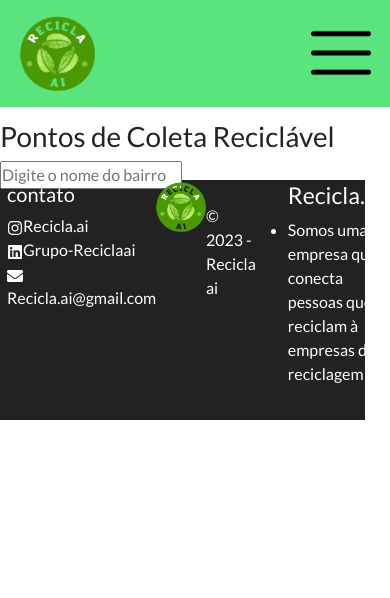
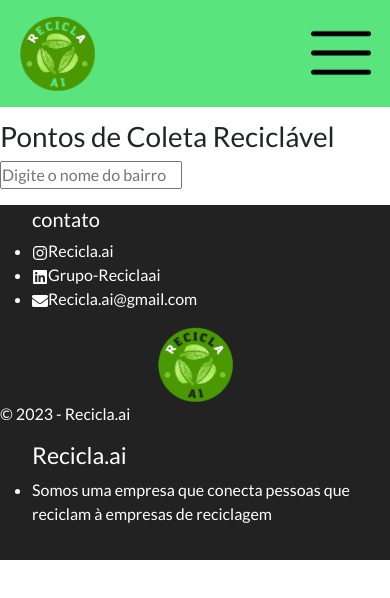
Before and after one commit to ThiagoS1lva/PGM6-Resilia, a React (Vite) app: page /coleta in a window 390 px wide. Shown: the top 598 px of the page. Built offline with nearby package versions, Linux system fonts and the light colour scheme.

Commit message:
responsividade Footer

```diff
--- a/frontend/src/ui/components/Footer.jsx
+++ b/frontend/src/ui/components/Footer.jsx
@@ -21,14 +21,15 @@
           </li>
         </ul>
         <img src={logo} alt="Logo da Recicla.ai" className="logo-img" />
-        <p className='copy' >
-          &copy; 2023 - Recicla ai</p>
+        <div className='cop1'>
+          <p> &copy; 2023 - Recicla.ai</p>
+        </div>
         <ul>
           <h3>Recicla.ai</h3>
           <li>
             <p>
               Somos uma empresa que conecta pessoas que <br /> reciclam à empresas de reciclagem
-              </p>
+            </p>
           </li>
         </ul>
       </div>
--- a/frontend/src/ui/styles/Footer.css
+++ b/frontend/src/ui/styles/Footer.css
@@ -5,18 +5,29 @@
   bottom: 0;
   padding-bottom: 0.5%;
   padding-top: 0.5%;
-  margin: -25px;
-  width: 100vw
+  width: 100%
 }
 .elements{
   display: flex;
   justify-content: space-around;
+
 }
-
-.copy {
-  padding-top: 5.5%;
+.cop1 {
+  display: flex;
+  align-items: end;
 }
 .logo-img {
-  max-width: 100%;
-  max-height: 50px; /* altura máxima de 50 pixels, ajuste de acordo com suas necessidades */
+  width:  50px;
+  height: 50px; /* altura máxima de 50 pixels, ajuste de acordo com suas necessidades */
+  margin: auto 0;
 }
+@media (max-width: 768px) {
+  .elements {
+    flex-direction: column;
+  }
+  .logo-img {
+    margin: 0 auto;
+    width: 75px;
+    height: 75px;
+  }
+}
```
